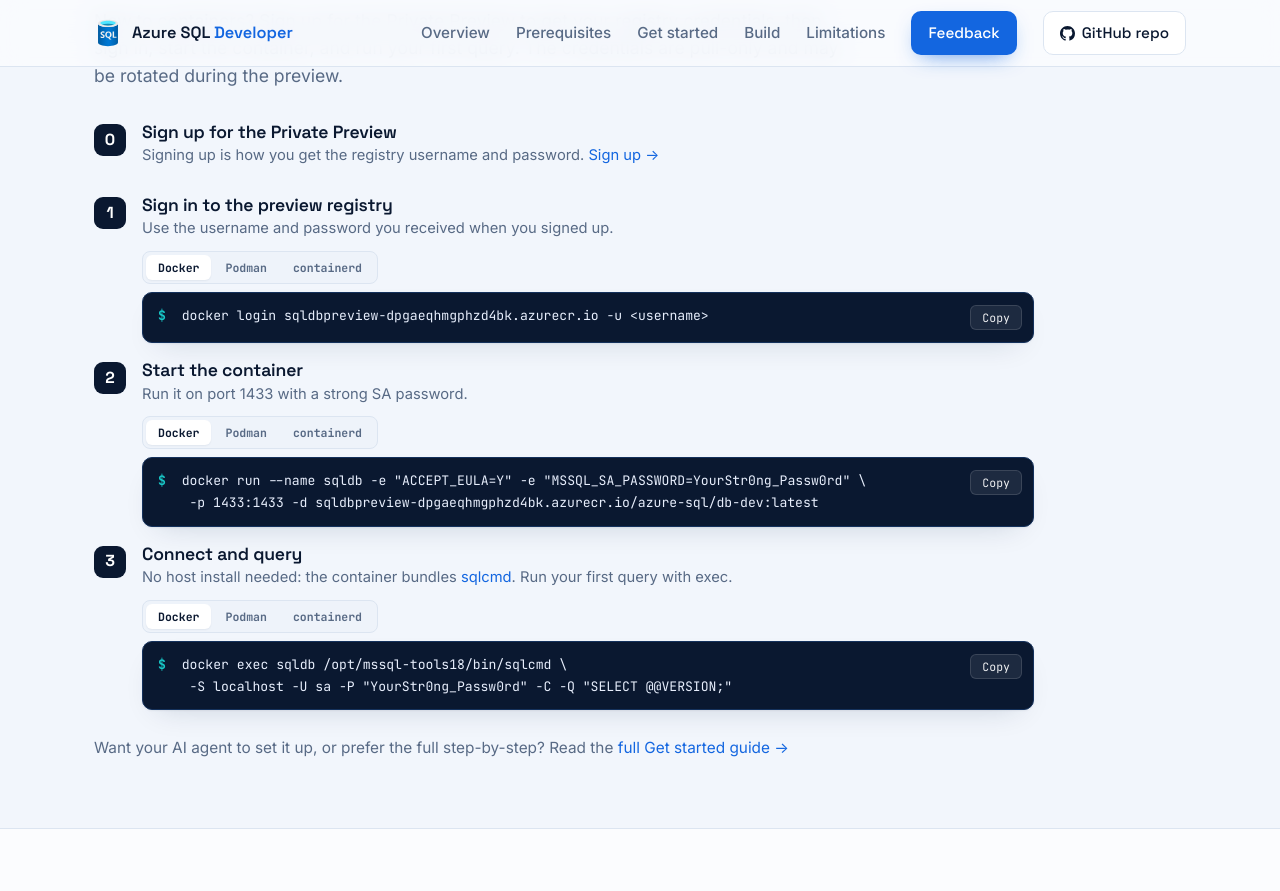
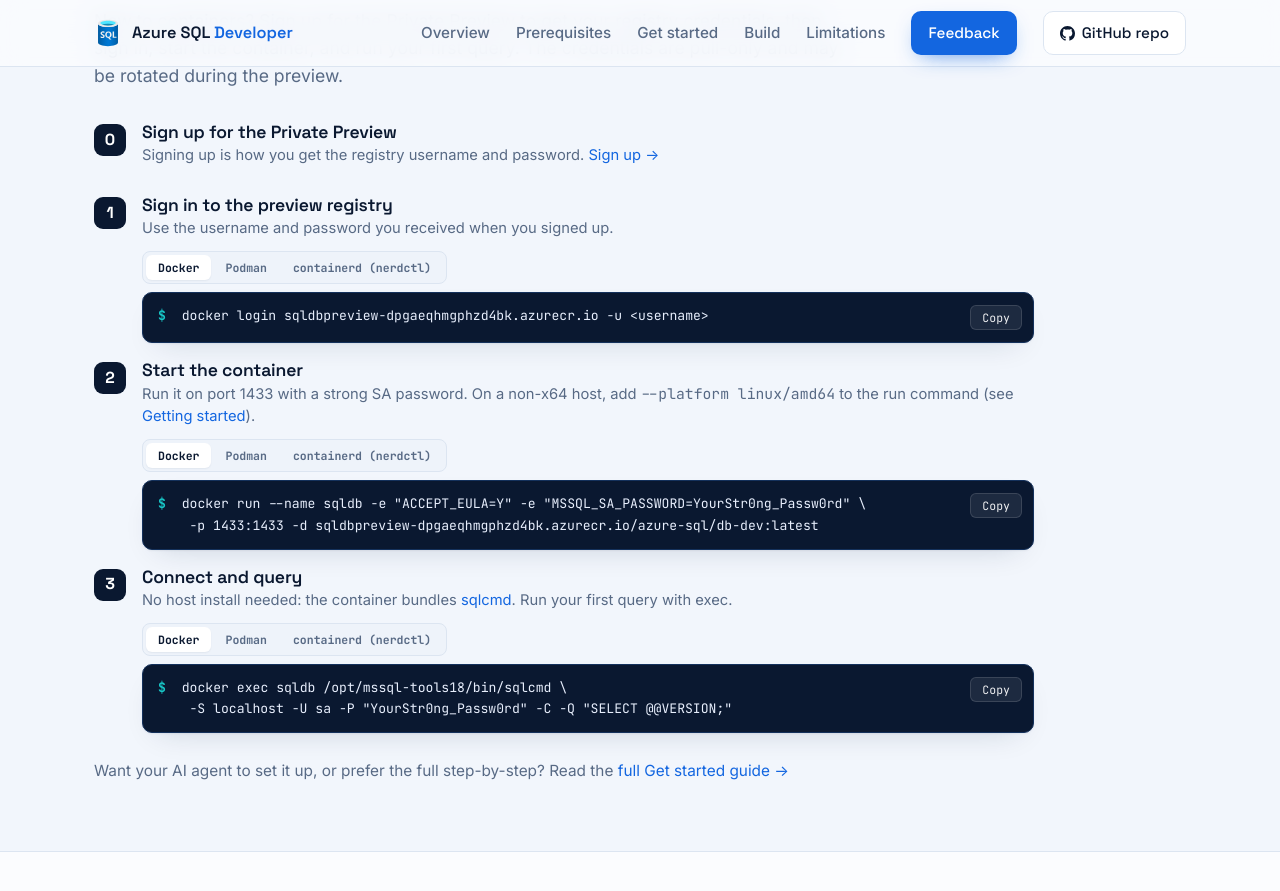
Before and after one commit to microsoft/azure-sql-database-container, a Jekyll site: the page built from docs/index.html, in a window 1280 px wide and 900 px high, scrolled down 1810 px. Shown: the top 891 px of the window. Built offline with Jekyll 4.4.1, drawn with Linux system fonts in a browser that asks for light colours.

Commit message:
Address PR review feedback on quickstart runtime tabs
Sync runtime selection across all quickstart steps so choosing Podman or
containerd on one step updates every command block, and persist the choice
in localStorage across page loads.

- Hoist setRuntime to update every [data-runtime-tabs] group on the page
- Drop the half-wired ARIA tab roles; use plain buttons instead
- Rename the containerd tab to "containerd (nerdctl)" to match nerdctl commands
- Note --platform linux/amd64 for non-x64 hosts in step 2 with a link to Getting started

```diff
--- a/docs/assets/js/main.js
+++ b/docs/assets/js/main.js
@@ -113,25 +113,29 @@
   });
 
   // ---- quickstart: Docker / Podman / containerd runtime tabs ----
-  document.querySelectorAll("[data-runtime-tabs]").forEach(function (group) {
-    var tabs = group.querySelectorAll(".runtime-tab");
-    var panels = group.querySelectorAll("[data-runtime-panel]");
-    function setRuntime(runtime) {
-      tabs.forEach(function (tab) {
-        var on = tab.getAttribute("data-runtime") === runtime;
-        tab.classList.toggle("is-active", on);
-        tab.setAttribute("aria-selected", on ? "true" : "false");
+  var runtimeGroups = document.querySelectorAll("[data-runtime-tabs]");
+  function setRuntime(runtime) {
+    runtimeGroups.forEach(function (group) {
+      group.querySelectorAll(".runtime-tab").forEach(function (tab) {
+        tab.classList.toggle("is-active", tab.getAttribute("data-runtime") === runtime);
       });
-      panels.forEach(function (panel) {
+      group.querySelectorAll("[data-runtime-panel]").forEach(function (panel) {
         panel.hidden = panel.getAttribute("data-runtime-panel") !== runtime;
       });
-    }
-    tabs.forEach(function (tab) {
+    });
+    try { localStorage.setItem("runtime", runtime); } catch (e) {}
+  }
+  runtimeGroups.forEach(function (group) {
+    group.querySelectorAll(".runtime-tab").forEach(function (tab) {
       tab.addEventListener("click", function () {
         setRuntime(tab.getAttribute("data-runtime"));
       });
     });
   });
+  try {
+    var savedRuntime = localStorage.getItem("runtime");
+    if (savedRuntime) setRuntime(savedRuntime);
+  } catch (e) {}
 
   // ---- local / cloud connection-string swap ----
   var swap = document.querySelector("[data-swap]");
--- a/docs/index.html
+++ b/docs/index.html
@@ -169,10 +169,10 @@
           <h3>Sign in to the preview registry</h3>
           <p class="qstep-desc">Use the username and password you received when you signed up.</p>
           <div class="qstep-cmd-group" data-runtime-tabs>
-            <div class="runtime-tabs" role="tablist" aria-label="Container runtime">
-              <button class="runtime-tab is-active" type="button" role="tab" aria-selected="true" data-runtime="docker">Docker</button>
-              <button class="runtime-tab" type="button" role="tab" aria-selected="false" data-runtime="podman">Podman</button>
-              <button class="runtime-tab" type="button" role="tab" aria-selected="false" data-runtime="containerd">containerd</button>
+            <div class="runtime-tabs" aria-label="Container runtime">
+              <button class="runtime-tab is-active" type="button" data-runtime="docker">Docker</button>
+              <button class="runtime-tab" type="button" data-runtime="podman">Podman</button>
+              <button class="runtime-tab" type="button" data-runtime="containerd">containerd (nerdctl)</button>
             </div>
             <div class="qstep-cmd" data-runtime-panel="docker">
               <code><span class="cmd-p">$</span> docker login sqldbpreview-dpgaeqhmgphzd4bk.azurecr.io -u &lt;username&gt;</code>
@@ -193,12 +193,12 @@
         <span class="qstep-num">2</span>
         <div class="qstep-body">
           <h3>Start the container</h3>
-          <p class="qstep-desc">Run it on port 1433 with a strong SA password.</p>
+          <p class="qstep-desc">Run it on port 1433 with a strong SA password. On a non-x64 host, add <code>--platform linux/amd64</code> to the run command (see <a href="{{ '/getting-started.html' | relative_url }}#step-2-start-the-container">Getting started</a>).</p>
           <div class="qstep-cmd-group" data-runtime-tabs>
-            <div class="runtime-tabs" role="tablist" aria-label="Container runtime">
-              <button class="runtime-tab is-active" type="button" role="tab" aria-selected="true" data-runtime="docker">Docker</button>
-              <button class="runtime-tab" type="button" role="tab" aria-selected="false" data-runtime="podman">Podman</button>
-              <button class="runtime-tab" type="button" role="tab" aria-selected="false" data-runtime="containerd">containerd</button>
+            <div class="runtime-tabs" aria-label="Container runtime">
+              <button class="runtime-tab is-active" type="button" data-runtime="docker">Docker</button>
+              <button class="runtime-tab" type="button" data-runtime="podman">Podman</button>
+              <button class="runtime-tab" type="button" data-runtime="containerd">containerd (nerdctl)</button>
             </div>
             <div class="qstep-cmd" data-runtime-panel="docker">
               <code><span class="cmd-p">$</span> docker run --name sqldb -e "ACCEPT_EULA=Y" -e "MSSQL_SA_PASSWORD=YourStr0ng_Passw0rd" \
@@ -224,10 +224,10 @@
           <h3>Connect and query</h3>
           <p class="qstep-desc">No host install needed: the container bundles <a href="https://learn.microsoft.com/sql/tools/sqlcmd/sqlcmd-utility" rel="noopener">sqlcmd</a>. Run your first query with exec.</p>
           <div class="qstep-cmd-group" data-runtime-tabs>
-            <div class="runtime-tabs" role="tablist" aria-label="Container runtime">
-              <button class="runtime-tab is-active" type="button" role="tab" aria-selected="true" data-runtime="docker">Docker</button>
-              <button class="runtime-tab" type="button" role="tab" aria-selected="false" data-runtime="podman">Podman</button>
-              <button class="runtime-tab" type="button" role="tab" aria-selected="false" data-runtime="containerd">containerd</button>
+            <div class="runtime-tabs" aria-label="Container runtime">
+              <button class="runtime-tab is-active" type="button" data-runtime="docker">Docker</button>
+              <button class="runtime-tab" type="button" data-runtime="podman">Podman</button>
+              <button class="runtime-tab" type="button" data-runtime="containerd">containerd (nerdctl)</button>
             </div>
             <div class="qstep-cmd" data-runtime-panel="docker">
               <code><span class="cmd-p">$</span> docker exec sqldb /opt/mssql-tools18/bin/sqlcmd \
```
